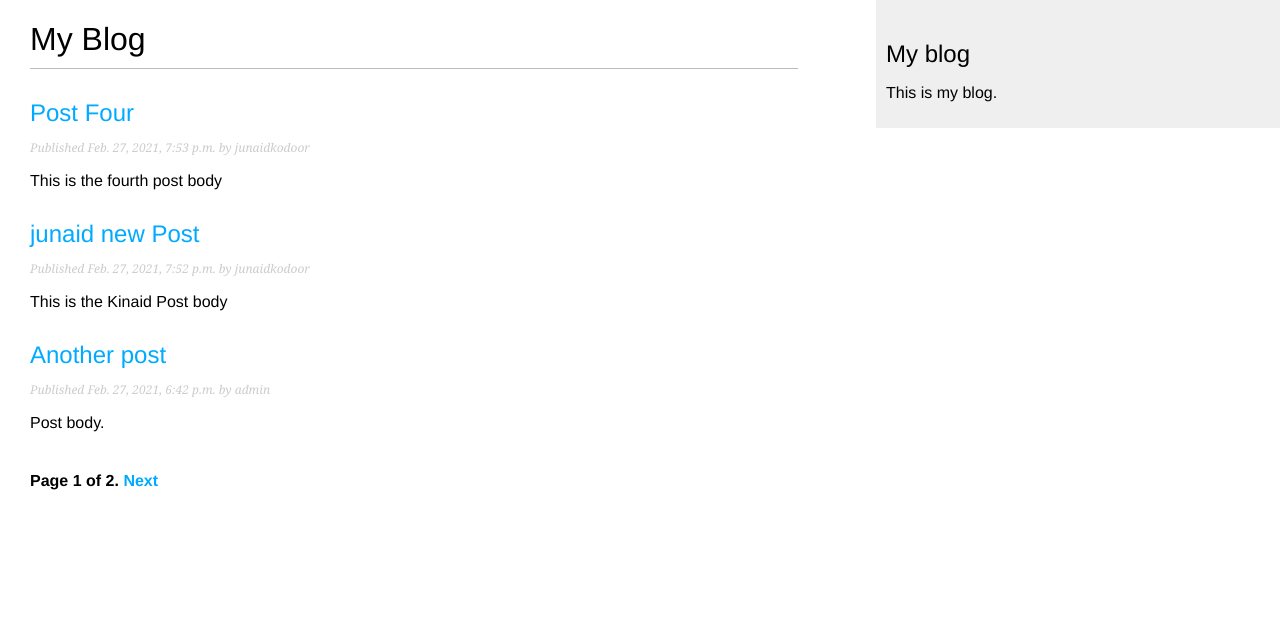
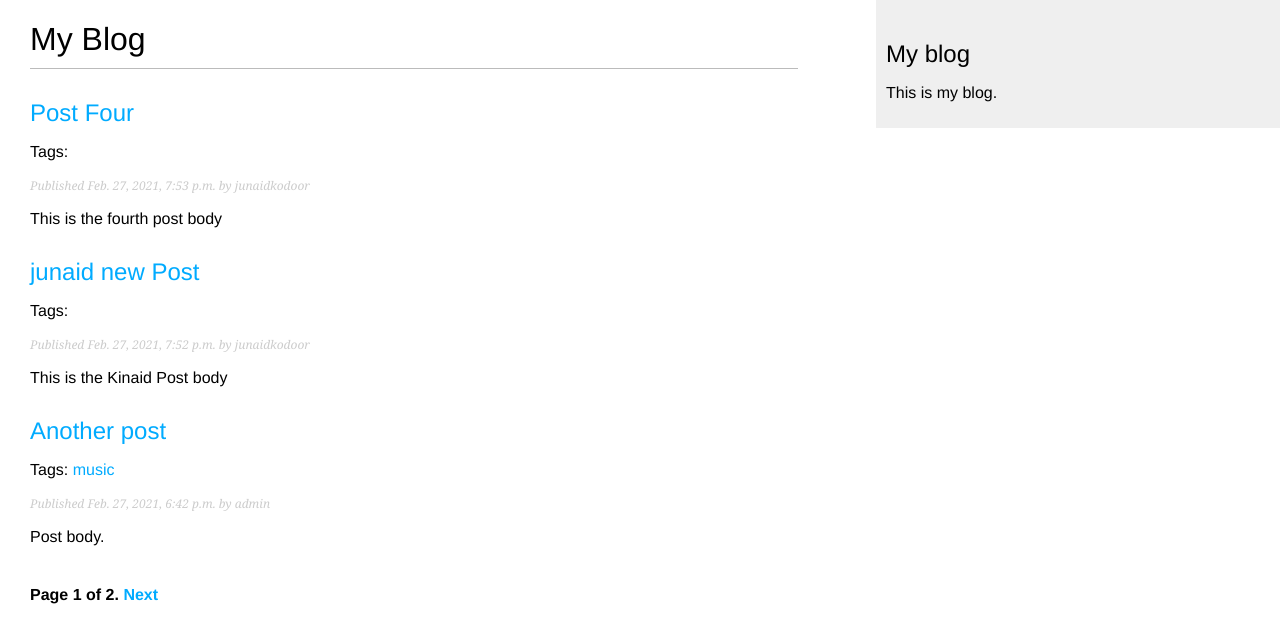
Before and after one commit to junaideveloper/dream_blog, a Django app: page /blog/ in a window 1280 px wide. Shown: the top 643 px of the page. Run offline with Django 3.2, Linux system fonts and the light colour scheme; data comes from the database, SQL or seed files in the repository; both versions use the stored data as it was after the commit; parts of the project's set-up code (start-up, migrations or seed data) failed here and were passed over.

Commit message:
filter by tags

```diff
--- a/blog/models.py
+++ b/blog/models.py
@@ -2,6 +2,7 @@ from django.db import models
 from django.utils import timezone
 from django.contrib.auth.models import User
 from django.urls import reverse
+from taggit.managers import TaggableManager
 
 class PublishedManager(models.Manager):
 
@@ -25,10 +26,9 @@ class Post(models.Model):
     publish = models.DateTimeField(default=timezone.now)
     created = models.DateTimeField(auto_now_add=True)
     updated = models.DateTimeField(auto_now=True)
-
     status = models.CharField(max_length=10,
-
-    choices=STATUS_CHOICES, default='draft')
+    choices = STATUS_CHOICES, default='draft')
+    tags = TaggableManager()
 
     class Meta:
         ordering = ('-publish',)
--- a/blog/templates/blog/post/list.html
+++ b/blog/templates/blog/post/list.html
@@ -4,19 +4,27 @@
 
 {% block content %}
 
-<h1>My Blog</h1> {% for post in posts %} <h2>
+<h1>My Blog</h1>
 
-<a href="{{ post.get_absolute_url }}">
+{% if tag %}
+    <h2>Posts tagged with "{{ tag.name }}"</h2>
+{% endif %}
 
-{{ post.title }} </a> </h2>
 
-<p class="date">
+{% for post in posts %}
 
-Published {{ post.publish }} by {{ post.author }}
+    <h2><a href="{{ post.get_absolute_url }}">{{ post.title }} </a> </h2>
 
-</p>
+    <p class="tags">Tags:
+        {% for tag in post.tags.all %}
+        <a href="{% url 'blog:post_list_by_tag' tag.slug %}">
+        {{ tag.name }} </a> {% if not forloop.last %}, {% endif %} {% endfor %}
+    </p>
 
-{{ post.body|truncatewords:30|linebreaks }}
+    <p class="date">Published {{ post.publish }} by {{ post.author }}</p>
+
+    {{ post.body|truncatewords:30|linebreaks }}
+
 {% endfor %}
 
 {% include "pagination.html" with page=posts %}
--- a/blog/urls.py
+++ b/blog/urls.py
@@ -5,6 +5,7 @@ app_name = 'blog'
 
 urlpatterns = [
     path('', views.post_list, name='post_list'),
+    path('tag/<slug:tag_slug>/', views.post_list, name='post_list_by_tag'),
     path('<int:year>/<int:month>/<int:day>/<slug:post>/', views.post_detail, name='post_detail'),
     path('<int:post_id>/share/', views.post_share, name='post_share'),
 ]
--- a/blog/views.py
+++ b/blog/views.py
@@ -4,7 +4,7 @@ from .forms import EmailPostForm,CommantForm
 
 from . models import Post
 from django.core.mail import send_mail
-
+from taggit.models import Tag
 
 
 def post_detail(request, year, month, day, post):
@@ -31,9 +31,15 @@ def post_detail(request, year, month, day, post):
     return render(request, 'blog/post/detail.html', {'post': post,'comments':comments,'new_comment': new_comment,'comment_form': comment_form})
 
 
-def post_list(request):
+def post_list(request,tag_slug=None):
 
     object_list = Post.published.all()
+    tag = None
+    if tag_slug:
+        tag = get_object_or_404(Tag, slug=tag_slug)
+        object_list = object_list.filter(tags__in=[tag])
+
+
     paginator = Paginator(object_list, 3) # 3 posts in each page
     page = request.GET.get('page')
     try:
@@ -44,7 +50,7 @@ def post_list(request):
     except EmptyPage:
         # If page is out of range deliver last page of results
         posts = paginator.page(paginator.num_pages)
-    return render(request, 'blog/post/list.html', {'page': page, 'posts': posts})
+    return render(request, 'blog/post/list.html', {'page': page, 'posts': posts,'tag': tag})
 
 
 def post_share(request,post_id):
--- a/mysite/settings.py
+++ b/mysite/settings.py
@@ -38,6 +38,7 @@ INSTALLED_APPS = [
     'django.contrib.messages',
     'django.contrib.staticfiles',
     'blog.apps.BlogConfig',
+    'taggit',
 ]
 
 MIDDLEWARE = [
```
Also changed, not shown: blog/migrations/0003_post_tags.py (added), db.sqlite3, 1 other file.
